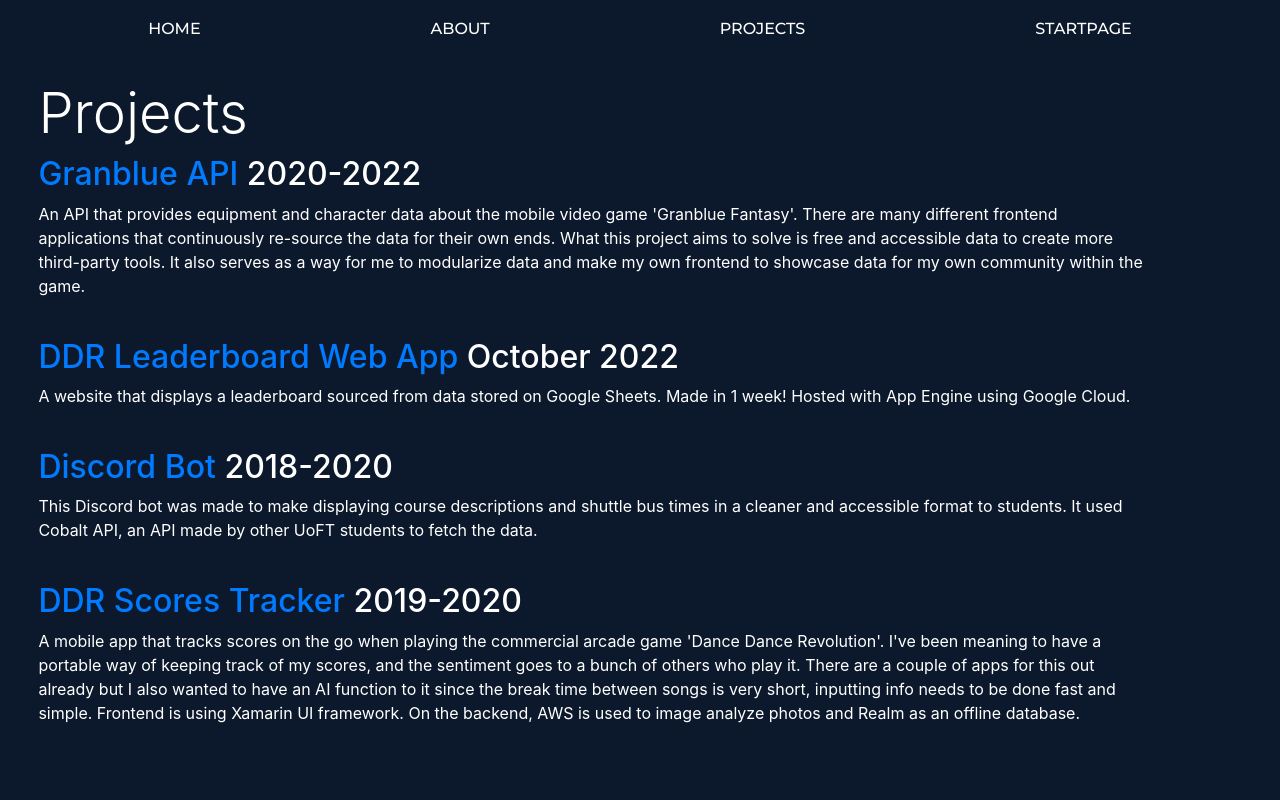
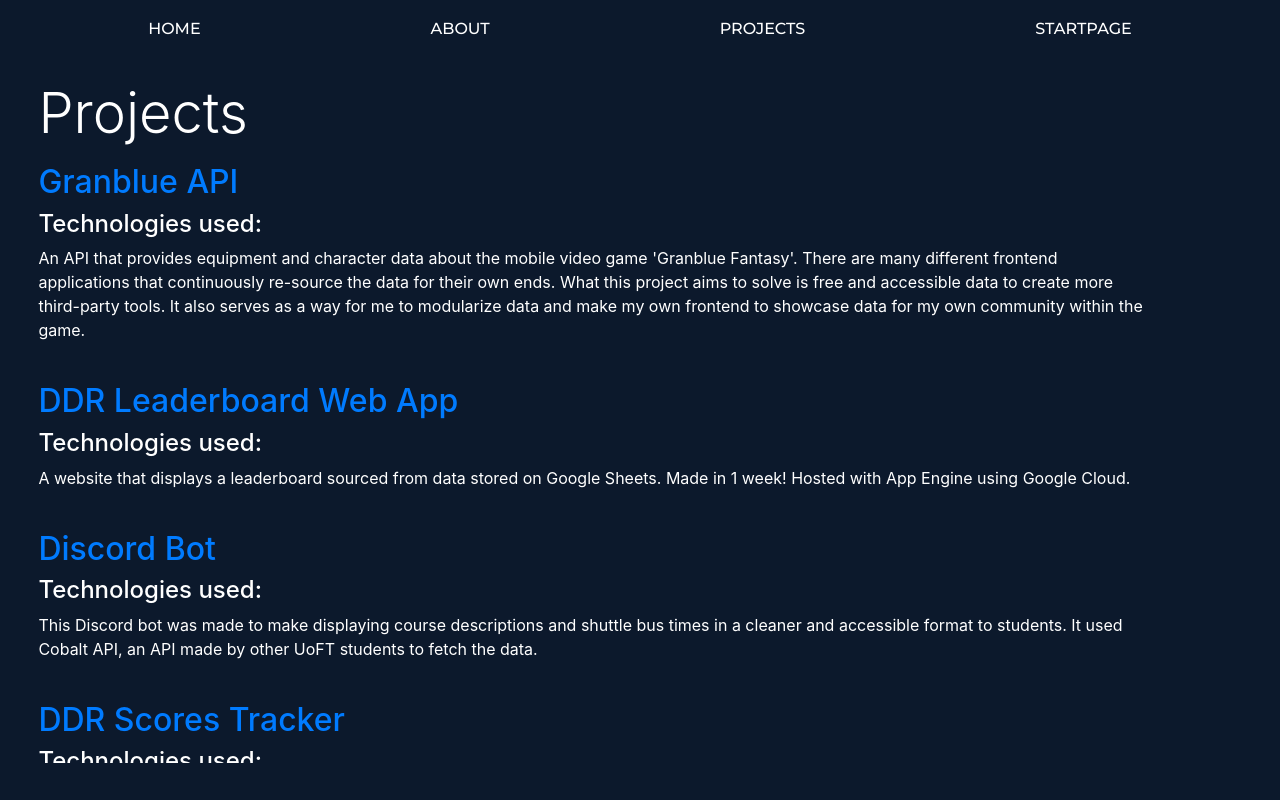
Before and after one commit to miiwo/miiwo.github.io, a Next.js app: page /projects in a window 1280 px wide. Built offline with nearby package versions, Linux system fonts and the light colour scheme.

Commit message:
Update project to hide scrollbar and adjust css

```diff
--- a/pages/projects.js
+++ b/pages/projects.js
@@ -17,8 +17,9 @@ function ProjectList(props) {
 			<div className="inner-entry">
 			<div id="icon"><i></i></div>
 			<h2 className="proj-title">
-				<a href={item.link}>{item.name}</a> <span>{item.dev_cycle}</span>
+				<a href={item.link}>{item.name}</a> {/*<span>{item.dev_cycle}</span> */}
 			</h2>
+			<h4>Technologies used: </h4>
 			<p className="desc">{item.desc}</p>
 			</div>
 		</article>
--- a/src/information.json
+++ b/src/information.json
@@ -3,8 +3,8 @@
     "project_list": [
 		{
 			"name": "Granblue API",
-		   	"dev_cycle": "2020-2022",
-		   	"link": "https://www.google.ca",
+		   	"dev_cycle": "2023",
+		   	"link": "https://github.com/miiwo/granblue_api",
 			"priority": 1,
 		   	"desc": "An API that provides equipment and character data about the mobile video game 'Granblue Fantasy'. There are many different frontend applications that continuously re-source the data for their own ends. What this project aims to solve is free and accessible data to create more third-party tools. It also serves as a way for me to modularize data and make my own frontend to showcase data for my own community within the game."
 	   	},
--- a/src/stylesheets/projects.css
+++ b/src/stylesheets/projects.css
@@ -15,10 +15,19 @@
 .projects-centered {
     overflow-y: auto;
     height:75vh;
+    /* IE, Edge, Firefox */
+    -ms-overflow-style: none;
+    scrollbar-width: none;
+}
+
+/* Chrome, Safari, Opera */
+.projects-centered::-webkit-scrollbar {
+    display: none;
 }
 
 .projHeader {
     text-align: left;
+    margin-bottom: 2vh;
 }
 
 .entry {
```
